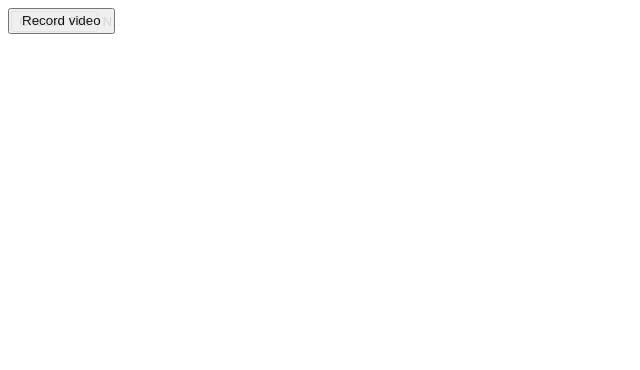
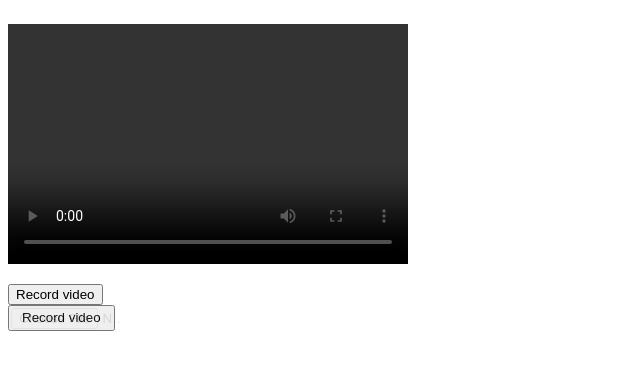
Before and after one commit to vpodk/video-recorder, a plain HTML site: page index.html in a window 1280 px wide. Shown: the whole page, without its empty margins (0-640 px from the left). Drawn offline with Linux system fonts and the light colour scheme.

Commit message:
Testing mediaDevices.getUserMedia

```diff
--- a/index.html
+++ b/index.html
@@ -9,18 +9,46 @@
 .record-button input, .record-button button {padding: .25em; position: absolute; width: 8em;}
 .record-button input {opacity: 0.1}
 #preview {height: 15em; max-width: 25em; width: 100%;}
-#preview, #download {display: none;}
+#preview2, #download {display: none;}
 video {background: #666; margin: 1em 0;}
 </style>
 </head>
 <body>
+
+<div>
+  <video id="preview" width="160" height="120" autoplay controls></video>
+</div>
+
+<button onclick="recordVideo()">Record video</button>
+<script>
+const recordVideo = () => {
+  const constraints = { audio: true, video: true };
+  navigator.mediaDevices.getUserMedia(constraints).then(stream => {
+    const preview = document.getElementById('preview');
+    preview.srcObject = stream;
+    // console.log(stream);
+    preview.onloadedmetadata = (e) => {
+      // console.log(e);
+      preview.play();
+      // console.log(preview);
+      // console.log(preview.src);
+      // console.log(preview.srcObject);
+      // console.log(preview.srcObject.getTracks());
+      setTimeout(() => {
+        stream.getTracks().forEach(track => track.stop());
+      }, 1000 * 10);
+    };
+  }).catch(err => {
+    console.log(err.name + ': ' + err.message);
+  });
+};
+</script>
+
 <div class="record-button">
   <button>Record video</button>
   <input title="Record video" onchange="play(event)" type="file" accept="video/*" capture>
 </div>
-<div>
-  <video id="preview" width="160" height="120" autoplay controls></video>
-</div>
+
 <div>
   <a id="download" href="javascript:void(0)">Download</a>
 </div>
```
